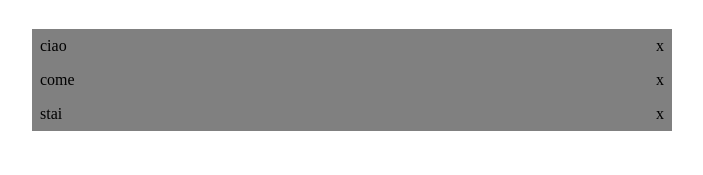
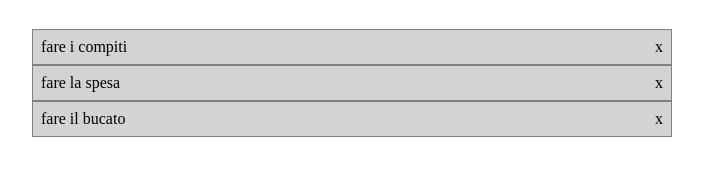
Before and after one commit to Fedois/vue-todolist, a plain HTML site: page index.html in a window 1280 px wide. Shown: the part 111-286 px from the top of the page, without its empty margins (288-991 px from the left). Drawn offline with nearby package versions, Linux system fonts and the light colour scheme.

Commit message:
aggiunta oggetti

```diff
--- a/css/style.css
+++ b/css/style.css
@@ -26,7 +26,7 @@ input{
 }
 
 ul{
-    background-color: gray;
+    background-color: lightgray;
     margin-top: 2rem;
     list-style: none;
 }
@@ -34,11 +34,15 @@ ul li{
     padding: 0.5rem;
     display: flex;
     justify-content: space-between;
+    border: 1px solid gray;
+}
+span:hover{
+    cursor: pointer;
 }
 h3{
     padding: 1rem;
     text-align: center;
 }
-.line-through{
+.line{
     text-decoration: line-through;
 }
--- a/index.html
+++ b/index.html
@@ -6,7 +6,7 @@
     <meta name="viewport" content="width=device-width, initial-scale=1.0">
 
     <link rel="stylesheet" href="css/style.css">
-    <title>Document</title>
+    <title>to do list</title>
 </head>
 <body>
 
@@ -26,8 +26,8 @@
             <div class="container-bottom">
                 <ul>
                     <li v-if="list.length > 0" v-for="(element, index) in list">
-                        <span>
-                            {{element}}
+                        <span @click="addClass">
+                            {{element.text}}
                         </span>
                         <span @click="removeList(index)">
                             x
--- a/js/scripts.js
+++ b/js/scripts.js
@@ -6,7 +6,20 @@ createApp({
         inputText: '',
         line: '',
         done: false,
-        list: ['ciao', 'come', 'stai'],
+        list: [
+            {
+            text: 'fare i compiti',
+            done: true
+            },
+            {
+            text: 'fare la spesa',
+            done: true
+            },
+            {
+            text: 'fare il bucato',
+            done: true
+            }
+        ],
       }
     },
     methods: {
```
